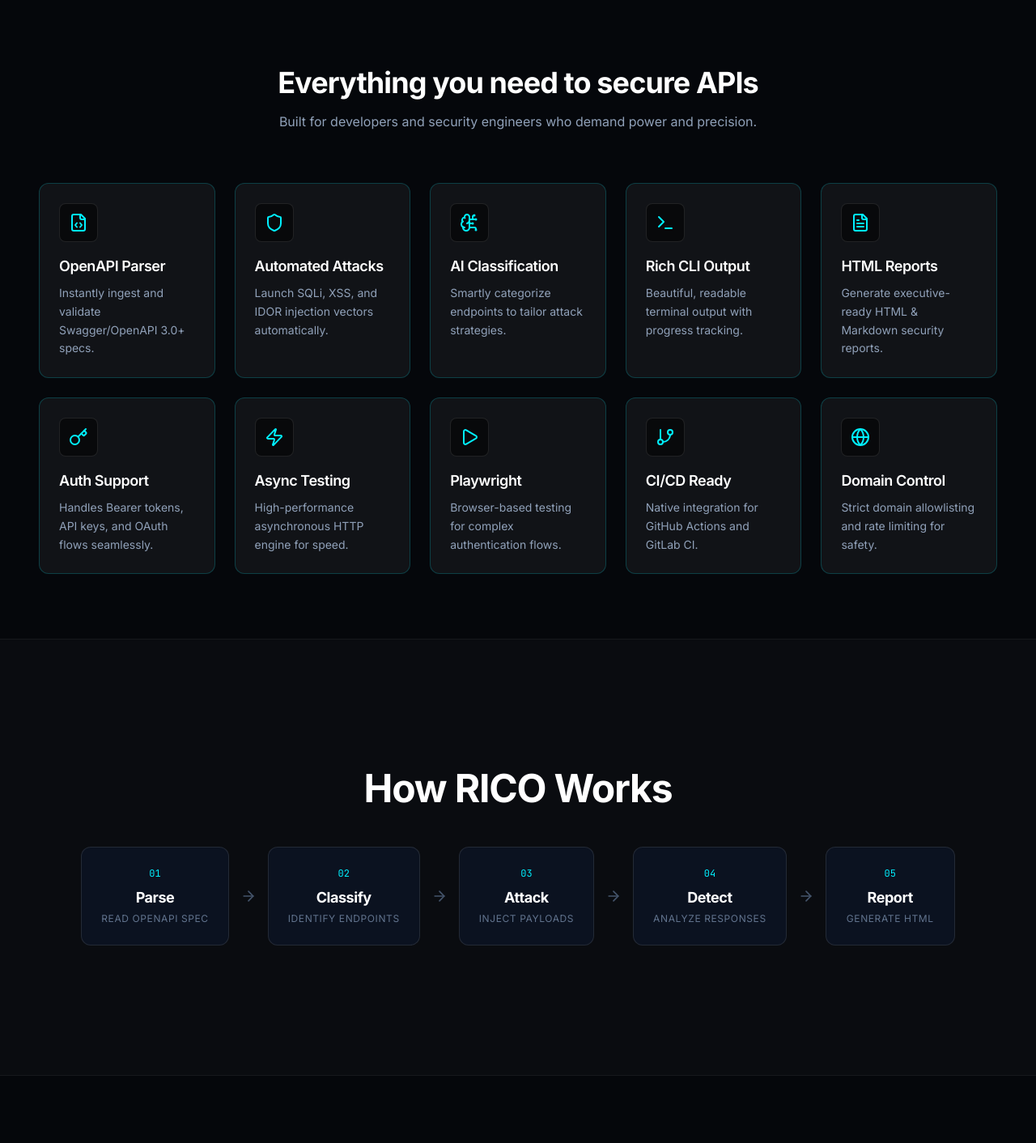
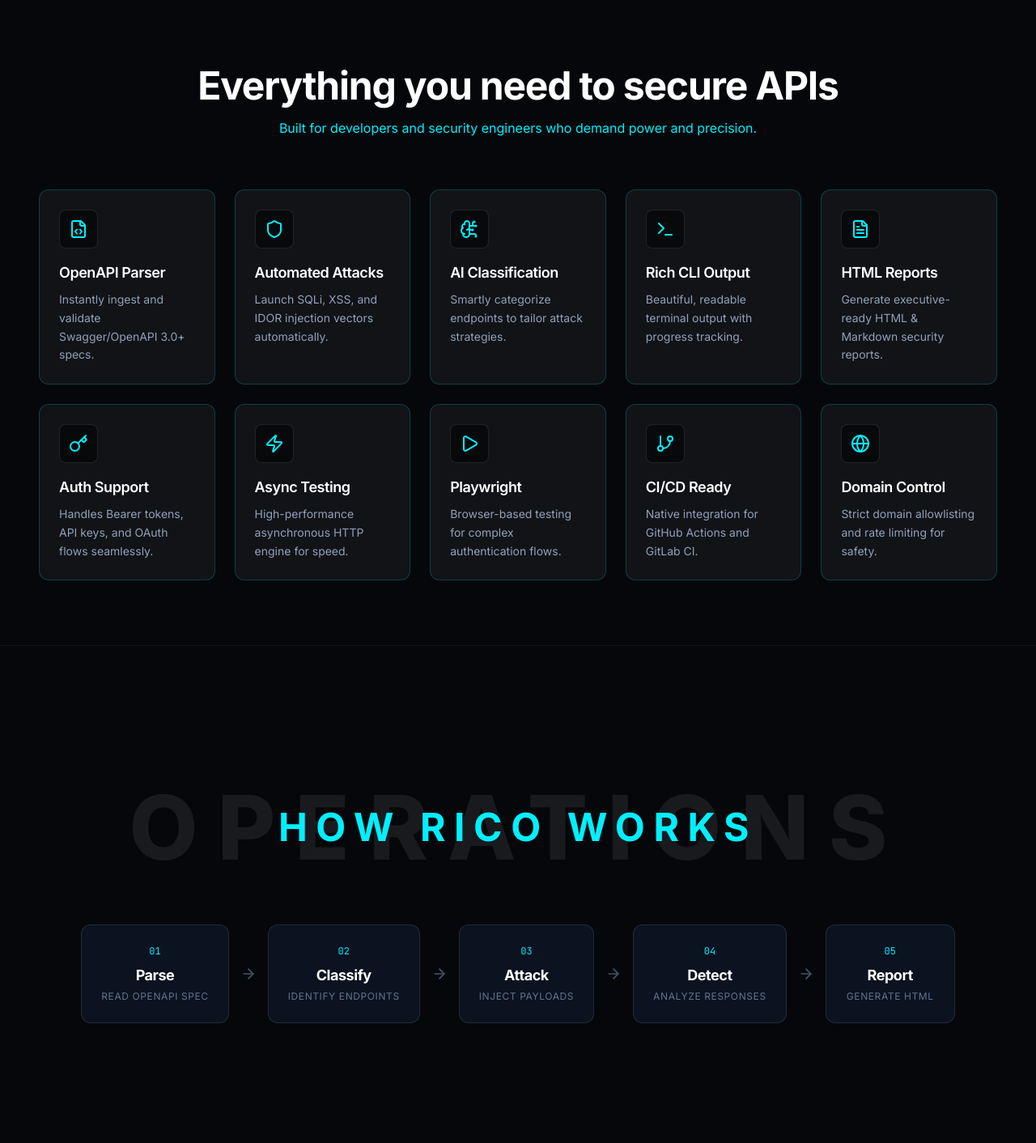
Before and after one commit to ayushkumar2601/rico-web, a React (Vite) app: page / in a window 1280 px wide. Shown: the part 1240-2652 px from the top of the page at 81% size. Built offline with nearby package versions, Linux system fonts and the light colour scheme.

Commit message:
added ui updates

```diff
--- a/src/components/Features.tsx
+++ b/src/components/Features.tsx
@@ -30,8 +30,8 @@
   return (
     <Section id="features">
       <div className="text-center mb-16">
-        <h2 className="text-3xl md:text-4xl font-bold mb-4">Everything you need to secure APIs</h2>
-        <p className="text-slate-400 max-w-2xl mx-auto">
+        <h2 className="text-3xl md:text-5xl font-bold mb-4">Everything you need to secure APIs</h2>
+        <p className="text-neon-cyan max-w-2xl mx-auto">
           Built for developers and security engineers who demand power and precision.
         </p>
       </div>
--- a/src/components/Footer.tsx
+++ b/src/components/Footer.tsx
@@ -2,10 +2,10 @@
 
 export function Footer() {
   return (
-    <footer className="py-20 px-6 border-t border-white/10 bg-cyber-black relative overflow-hidden">
+    <footer className="py-20 px-6 border-t border-white/10 bg-cyber-black relative">
       <div className="absolute top-0 left-1/2 -translate-x-1/2 w-[600px] h-[300px] bg-neon-cyan/5 blur-[100px] rounded-full pointer-events-none" />
 
-      <div className="max-w-4xl mx-auto text-center relative z-10">
+      <div className="max-w-4xl mx-auto text-center relative">
         <h2 className="text-4xl md:text-5xl font-bold text-white mb-8 tracking-tight">
           Secure your APIs before <br/>
           <span className="text-transparent bg-clip-text bg-gradient-to-r from-neon-cyan to-neon-teal">
--- a/src/components/Pipeline.tsx
+++ b/src/components/Pipeline.tsx
@@ -11,9 +11,20 @@
 
 export function Pipeline() {
   return (
-    <Section id="pipeline" className="border-y border-white/5 bg-white/[0.02] py-32 md:py-40">
-      <div className="text-center mb-12">
-        <h2 className="text-5xl font-bold">How RICO Works</h2>
+    <Section id="pipeline" className="border-y border-white/5 py-32 md:py-40">
+      <div className="relative mb-14">
+        <div className="hidden md:block relative w-3/5 mx-auto h-32">
+          <span className="absolute inset-0 flex items-center justify-center text-[110px] font-black uppercase tracking-[0.22em] text-white/[0.08] select-none pointer-events-none z-0 leading-none">
+            Operations
+          </span>
+          <h2 className="absolute inset-0 flex items-center justify-center text-4xl md:text-5xl font-bold uppercase tracking-[0.22em] text-neon-cyan z-10 leading-none">
+            How Rico Works
+          </h2>
+        </div>
+
+        <div className="md:hidden text-center">
+          <h2 className="text-10xl font-bold uppercase tracking-[0.18em] text-neon-cyan">How Rico Works</h2>
+        </div>
       </div>
 
       <div className="flex flex-col md:flex-row items-center justify-center gap-4 md:gap-0 relative">
--- a/src/components/ReportPreview.tsx
+++ b/src/components/ReportPreview.tsx
@@ -9,8 +9,8 @@
   return (
     <Section className="bg-gradient-to-b from-transparent to-cyber-dark/50">
       <div className="text-center mb-12">
-        <h2 className="text-3xl font-bold mb-4">Professional Security Reports</h2>
-        <p className="text-slate-400">Generate audit-ready HTML reports with a single command.</p>
+        <h2 className="text-5xl font-bold mb-4">Professional Security Reports</h2>
+        <p className="text-neon-cyan text-xl">Generate audit-ready HTML reports with a single command.</p>
       </div>
 
       <FadeIn>
--- a/src/components/ui/Terminal.tsx
+++ b/src/components/ui/Terminal.tsx
@@ -72,9 +72,9 @@
       <div className="flex items-center justify-between px-4 py-3 bg-white/5 border-b border-white/5">
         <div className="flex items-center gap-2">
           <div className="flex gap-1.5">
-            <div className="w-3 h-3 rounded-full bg-red-500/20 border border-red-500/50" />
-            <div className="w-3 h-3 rounded-full bg-yellow-500/20 border border-yellow-500/50" />
-            <div className="w-3 h-3 rounded-full bg-green-500/20 border border-green-500/50" />
+            <div className="w-3 h-3 rounded-full bg-[#FF5F57] border border-black/15" />
+            <div className="w-3 h-3 rounded-full bg-[#FEBB2E] border border-black/15" />
+            <div className="w-3 h-3 rounded-full bg-[#28C840] border border-black/15" />
           </div>
           <div className="ml-3 text-xs font-mono text-slate-500 flex items-center gap-1.5">
             <TerminalIcon size={12} />
```
